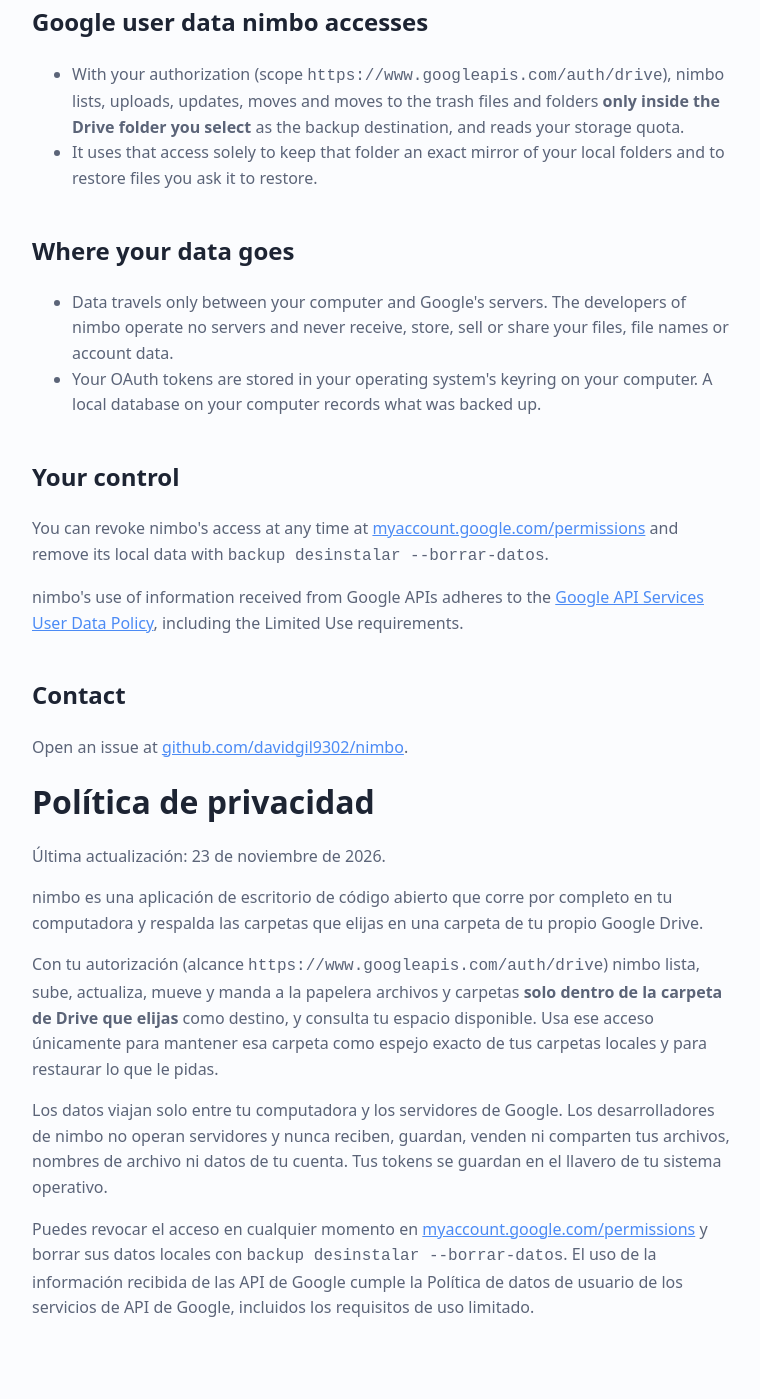
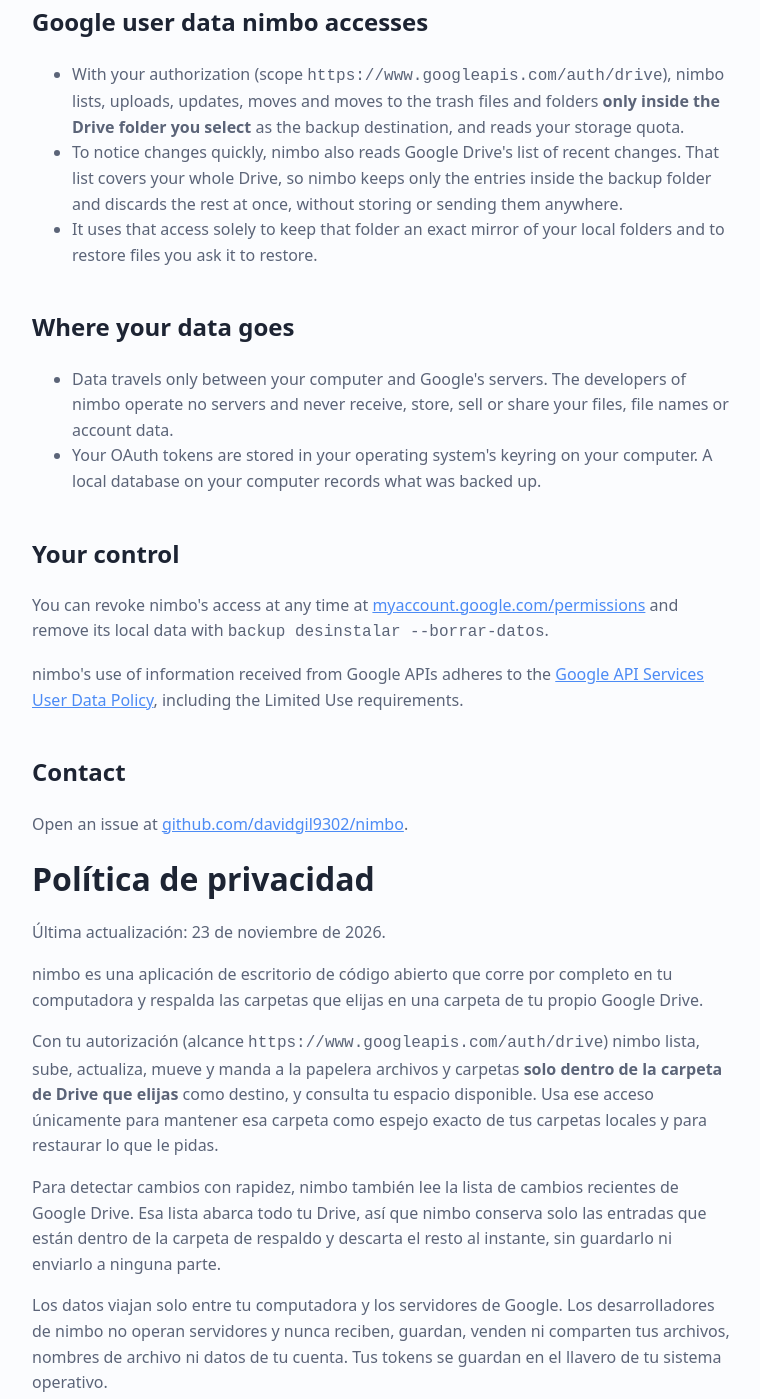
Before and after one commit to davidgil9302/nimbo, a plain HTML site: page privacy.html in a window 1280 px wide. Shown: the part 343-1742 px from the top of the page, without its empty margins (256-1016 px from the left). Drawn offline with Linux system fonts and the light colour scheme.

Commit message:
Clarify that the Drive change list is read account-wide
nimbo reads Google Drive's list of recent changes, which covers the whole Drive, keeps only the entries inside the backup folder and discards the rest locally, without storing or sending them anywhere. Stated in English and Spanish.

Co-Authored-By: Claude Opus 5.5 <noreply@anthropic.com>

```diff
--- a/privacy.html
+++ b/privacy.html
@@ -25,6 +25,9 @@ folders you choose to a folder in your own Google Drive.</p>
 <li>With your authorization (scope <code>https://www.googleapis.com/auth/drive</code>), nimbo lists,
 uploads, updates, moves and moves to the trash files and folders <strong>only inside the Drive folder
 you select</strong> as the backup destination, and reads your storage quota.</li>
+<li>To notice changes quickly, nimbo also reads Google Drive's list of recent changes. That list
+covers your whole Drive, so nimbo keeps only the entries inside the backup folder and discards the
+rest at once, without storing or sending them anywhere.</li>
 <li>It uses that access solely to keep that folder an exact mirror of your local folders and to
 restore files you ask it to restore.</li>
 </ul>
@@ -54,6 +57,9 @@ respalda las carpetas que elijas en una carpeta de tu propio Google Drive.</p>
 actualiza, mueve y manda a la papelera archivos y carpetas <strong>solo dentro de la carpeta de Drive
 que elijas</strong> como destino, y consulta tu espacio disponible. Usa ese acceso únicamente para
 mantener esa carpeta como espejo exacto de tus carpetas locales y para restaurar lo que le pidas.</p>
+<p>Para detectar cambios con rapidez, nimbo también lee la lista de cambios recientes de Google Drive.
+Esa lista abarca todo tu Drive, así que nimbo conserva solo las entradas que están dentro de la
+carpeta de respaldo y descarta el resto al instante, sin guardarlo ni enviarlo a ninguna parte.</p>
 <p>Los datos viajan solo entre tu computadora y los servidores de Google. Los desarrolladores de nimbo
 no operan servidores y nunca reciben, guardan, venden ni comparten tus archivos, nombres de archivo ni
 datos de tu cuenta. Tus tokens se guardan en el llavero de tu sistema operativo.</p>
```
